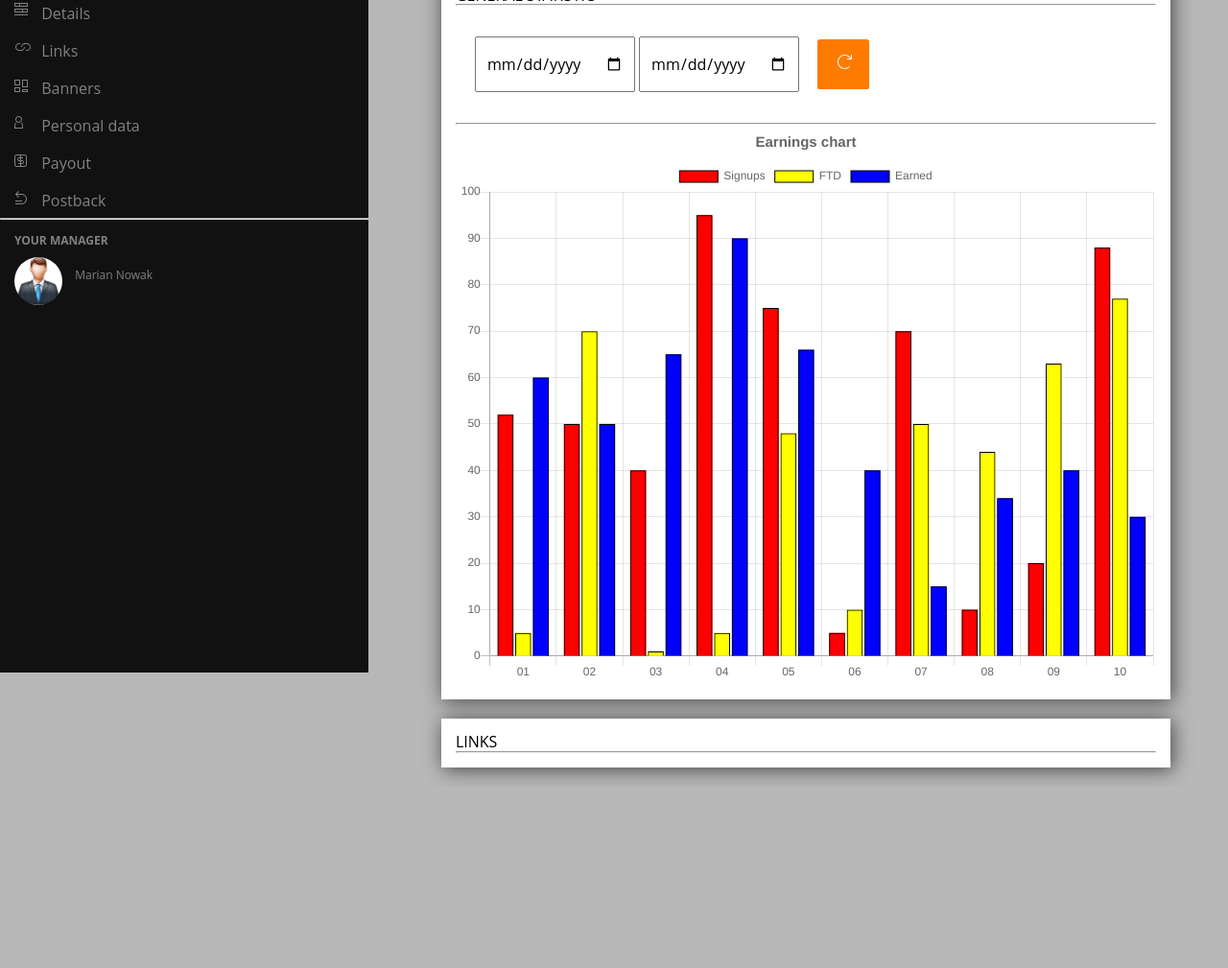
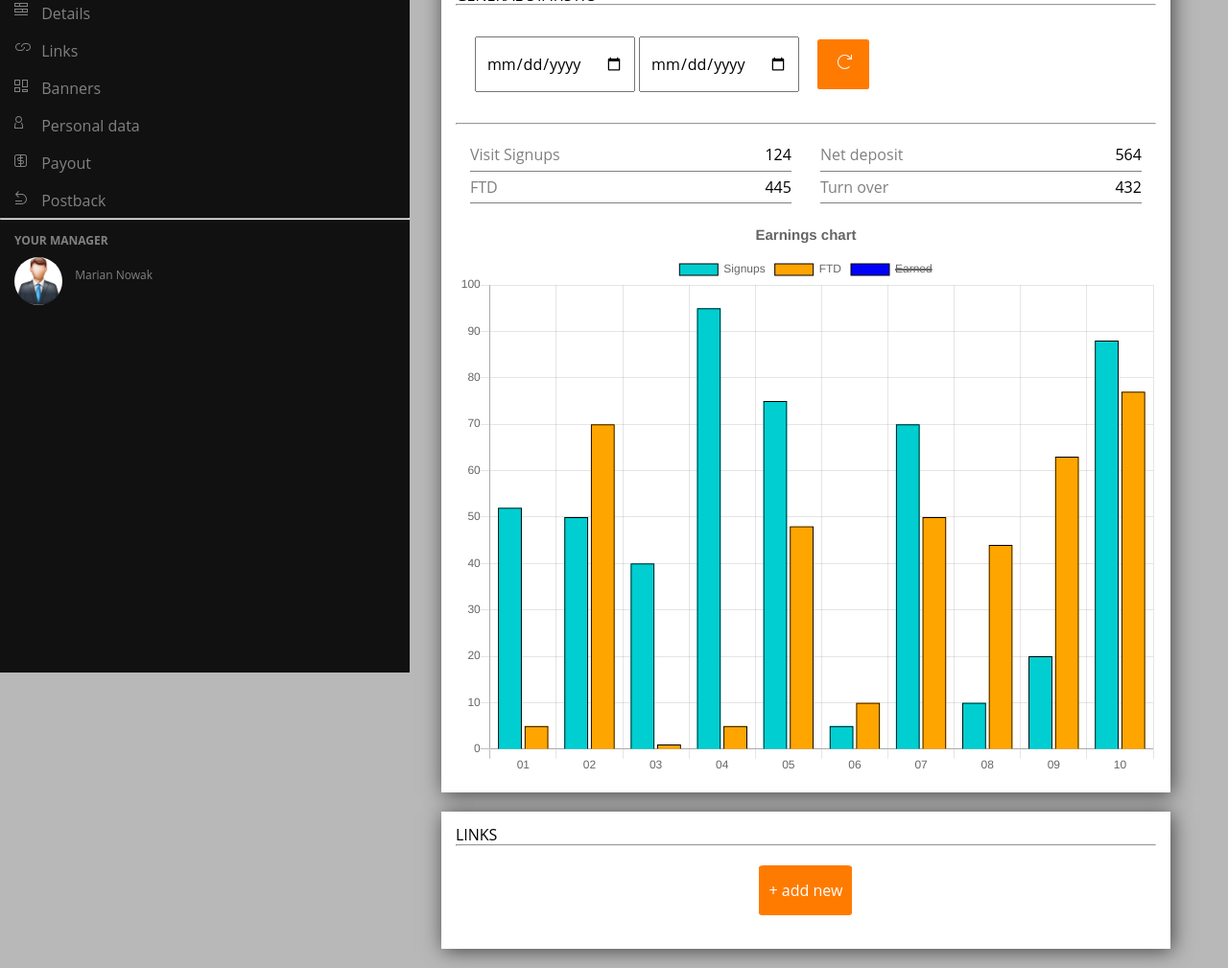
Before and after one commit to mika808/projekt-indywidualny, a website: page index.html in a window 1280 px wide. Shown: the part 99-1108 px from the top of the page at 96% size. Before the commit the page ends 919 px from the top, so only its background shows below. Drawn offline with nearby package versions, Linux system fonts and the light colour scheme.

Commit message:
Add files: _button.scss, _generalData.scss. Modify chart1.js

```diff
--- a/index.html
+++ b/index.html
@@ -216,29 +216,53 @@
       <div class="row">
         <div class="col col-4"><br /></div>
         <div class="col col-8">
+          <!-- GENERAL STATISTIC -->
           <div id="general" class="displayBox">
             GENERAL STATISTIC
             <hr />
             <div class="calendar">
               <input type="date" /> <input type="date" />
               <button class="btn btn-refresh">
-                  <svg viewBox="0 0 24 24" xml:space="preserve">
-                      <use xlink:href="#icon-refresh"></use>
-                    </svg>
+                <svg viewBox="0 0 24 24" xml:space="preserve">
+                  <use xlink:href="#icon-refresh"></use>
+                </svg>
               </button>
             </div>
             <hr />
 
+            <div class="row financialSection">
+              <div class="col col-6">
+                <div class="financialData">
+                  <span>Visit Signups</span> <span>124</span>
+                </div>
 
+                <div class="financialData">
+                  <span>FTD</span> <span>445</span>
+                </div>
+              </div>
+              <div class="col col-6">
+                <div class="financialData">
+                  <span>Net deposit</span> <span>564</span>
+                </div>
+                <div class="financialData">
+                  <span>Turn over</span> <span>432</span>
+                </div>
+              </div>
+            </div>
 
             <div id="chart">
               <canvas id="myChart" width="500" height="400"></canvas>
             </div>
           </div>
-
+          <!-- LINKS -->
           <div id="links" class="displayBox">
             LINKS
             <hr />
+            <div class="row">
+            <button  class="btn btn-addNew">
+             + add new
+            </button>
+          </div>
           </div>
         </div>
       </div>
--- a/js/chart1.js
+++ b/js/chart1.js
@@ -7,14 +7,14 @@ var myChart = new Chart(ctx, {
       {
         label: "Signups",
         data: [52, 50, 40, 95, 75, 5, 70, 10, 20, 88],
-        backgroundColor: "red",
+        backgroundColor: "DarkTurquoise",
         borderColor: "black",
         borderWidth: 1
       },
       {
         label: "FTD",
         data: [5, 70, 1, 5, 48, 10, 50, 44, 63, 77],
-        backgroundColor: "yellow",
+        backgroundColor: "orange",
         borderColor: "black",
         borderWidth: 1
       },
@@ -23,8 +23,8 @@ var myChart = new Chart(ctx, {
         data: [60, 50, 65, 90, 66, 40, 15, 34, 40, 30],
         backgroundColor: "blue",
         borderColor: "black",
-        borderWidth: 1
-        //hidden: true,
+        borderWidth: 1,
+        hidden: true
       }
     ]
   },
--- a/sass/_layout.scss
+++ b/sass/_layout.scss
@@ -15,6 +15,13 @@
     max-width: 1200px;
     padding-top: 50px;
 }
+
+.displayBox {
+    background-color: white;
+    padding: 15px;
+    margin: 20px;
+    box-shadow: 2px 2px 20px #444;
+  }
 
 /*  --clearfix-------------------------------------------------------- */
 .row:before,
--- /dev/null
+++ b/sass/components/_button.scss
@@ -0,0 +1,22 @@
+.btn {
+  background-color: rgb(255, 123, 0);
+  border: none;
+  color: white;
+  font-size: 16px;
+  border-radius: 5%;
+  cursor: pointer;
+
+  &:hover {
+    background-color: RoyalBlue;
+  }
+}
+
+.btn-refresh {
+  margin: 15px;
+}
+
+.btn-addNew {
+  text-align: center;
+  display: block;
+  margin: 20px auto;
+}
--- a/sass/components/_sidebar.scss
+++ b/sass/components/_sidebar.scss
@@ -8,7 +8,7 @@ svg {
 
 .sidebar {
   height: 100%;
-  width: 30%;
+  width: 33.33%;
   padding: 10px 0px;
   position: fixed;
   z-index: 1;
--- /dev/null
+++ b/sass/sections/_generalData.scss
@@ -0,0 +1,19 @@
+.calendar {
+    padding: 20px;
+  }
+
+  .financialSection {
+    margin: 15px 0px;
+    color: gray;
+
+    .financialData {
+      padding: 7px 0px;
+      border-bottom: 1px gray solid;
+      margin: 0 15px;
+
+      span:nth-child(2) {
+        float: right;
+        color: black;
+      }
+    }
+  }
--- a/sass/style.scss
+++ b/sass/style.scss
@@ -9,33 +9,10 @@
 @import "normalize";
 @import "layout";
 
+/* Components */
+@import "components/button";
 @import "components/sidebar";
 @import "components/topNav";
 
-.displayBox {
-	background-color: white;
-	padding: 15px;
-	margin: 20px;
-	box-shadow: 2px 2px 20px #444;
-}
-
-.calendar{
-	padding: 20px;
-}
-
-.btn {
-    background-color: rgb(255, 123, 0);
-    border: none;
-	color: white;
-	font-size: 16px;
-	border-radius: 5%;
-    cursor: pointer;
-}
-
-.btn:hover {
-    background-color: RoyalBlue;
-}
-
-.btn-refresh{
-	margin: 15px;
-}
+/* Sections */
+@import "sections/generalData";
```
Also changed, not shown: css/style.css.
